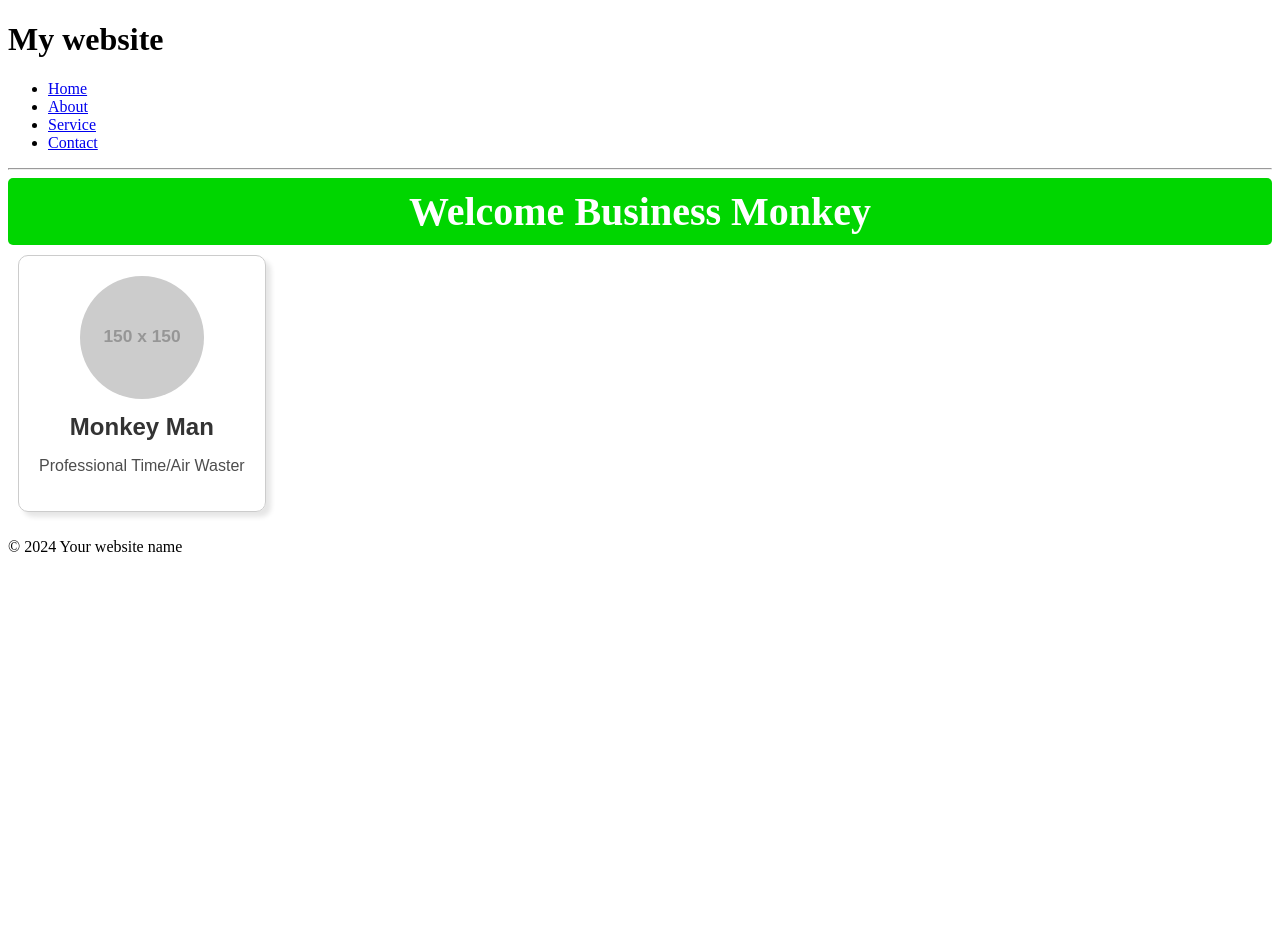
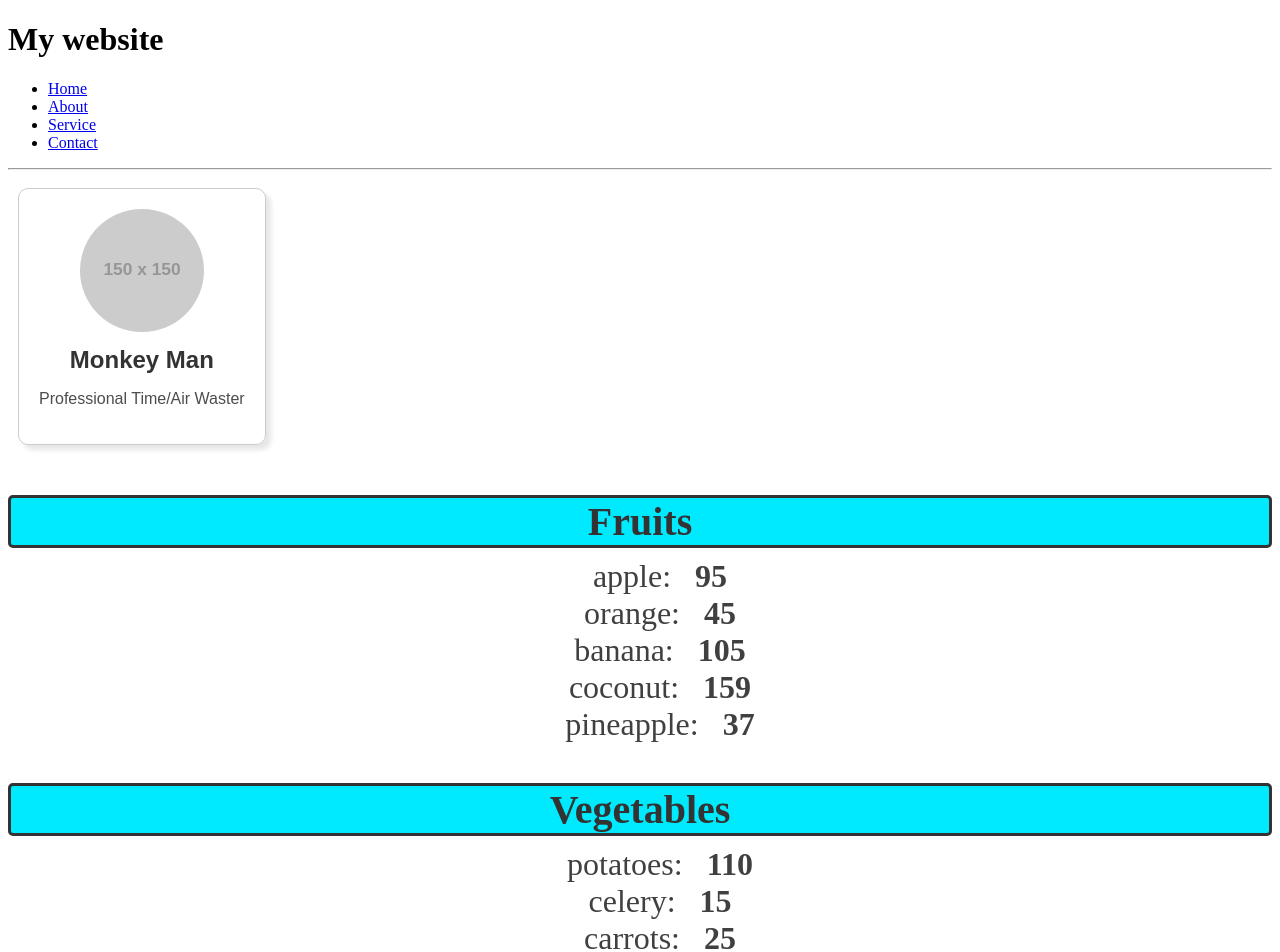
Before and after one commit to udK01/BeginnerReactProject, a React (Vite) app: page / in a window 1280 px wide. Shown: the top 952 px of the page. Before the commit the page ends 800 px from the top, so only its background shows below. Built offline with nearby package versions, Linux system fonts and the light colour scheme.

Commit message:
Added List Component with Props and Validation.

```diff
--- a/src/App.jsx
+++ b/src/App.jsx
@@ -5,13 +5,34 @@ import Header from "./components/Header";
 import Button from "./components/Button";
 import Food from "./components/Food";
 import Card from "./components/Card";
+import List from "./components/List";
 
 function App() {
+  const fruits = [
+    { id: 1, name: "apple", calories: 95 },
+    { id: 2, name: "orange", calories: 45 },
+    { id: 3, name: "banana", calories: 105 },
+    { id: 4, name: "coconut", calories: 159 },
+    { id: 5, name: "pineapple", calories: 37 },
+  ];
+
+  const vegetables = [
+    { id: 6, name: "potatoes", calories: 110 },
+    { id: 7, name: "celery", calories: 15 },
+    { id: 8, name: "carrots", calories: 25 },
+    { id: 9, name: "corn", calories: 63 },
+    { id: 10, name: "broccoli", calories: 50 },
+  ];
+
   return (
     <>
       <Header />
-      <UserGreeting isLoggedIn={true} username="Business Monkey" />
       <Card />
+      {fruits.length > 0 && <List items={fruits} category={"Fruits"} />}
+      {vegetables.length > 0 && (
+        <List items={vegetables} category={"Vegetables"} />
+      )}
+
       <Footer />
     </>
   );
@@ -26,5 +47,6 @@ export default App;
       <Student name="Patrick" age={42} isStudent={false} />
       <Student name="Squidward" age={50} isStudent={false} />
       <Student name="Sandy" age={27} isStudent={true} />
-      <Student name="Larry" /> */
+      <Student name="Larry" />
+<UserGreeting isLoggedIn={true} username="Business Monkey" />*/
 }
--- /dev/null
+++ b/src/components/List.jsx
@@ -0,0 +1,41 @@
+import PropTypes from "prop-types";
+
+export default function List(props) {
+  const category = props.category;
+  const itemList = props.items;
+
+  const listItems = itemList.map((item) => (
+    <li key={item.id}>
+      {item.name}: &nbsp; <b>{item.calories}</b>
+    </li>
+  ));
+
+  return (
+    <>
+      <h3 className="list-category">{category}</h3>
+      <ul className="list-items">{listItems}</ul>
+    </>
+  );
+}
+List.propTypes = {
+  category: PropTypes.string,
+  items: PropTypes.arrayOf(
+    PropTypes.shape({
+      id: PropTypes.number,
+      name: PropTypes.string,
+      calories: PropTypes.number,
+    })
+  ),
+};
+List.defaultProps = {
+  category: "Category",
+  items: [],
+};
+
+//   fruits.sort((a, b) => a.name.localeCompare(b.name)); // Alphabetical Order
+//   fruits.sort((a, b) => b.name.localeCompare(a.name)); // Reverse Alphabetical Order
+//   fruits.sort((a, b) => a.calories - b.calories); // Numeric Order
+//   fruits.sort((a, b) => b.calories - a.calories); // Reverse Numeric Order
+
+//   const lowCalFruits = fruits.filter((fruit) => fruit.calories < 100);
+//   const highCalFruits = fruits.filter((fruit) => fruit.calories > 100);
--- a/src/index.css
+++ b/src/index.css
@@ -66,3 +66,27 @@
   border-radius: 5px;
   margin: 0;
 }
+
+.list-category {
+  font-size: 2.5em;
+  font-weight: bold;
+  color: hsl(0, 0%, 20%);
+  margin-bottom: 10px;
+  text-align: center;
+  border: 3px solid;
+  border-radius: 5px;
+  background-color: hsl(185, 100%, 50%);
+}
+
+.list-items {
+  font-size: 2em;
+  list-style: none;
+  color: hsl(0, 0%, 25%);
+  text-align: center;
+  margin: 0;
+}
+
+.list-items li:hover {
+  color: hsl(0, 0%, 45%);
+  cursor: pointer;
+}
```
